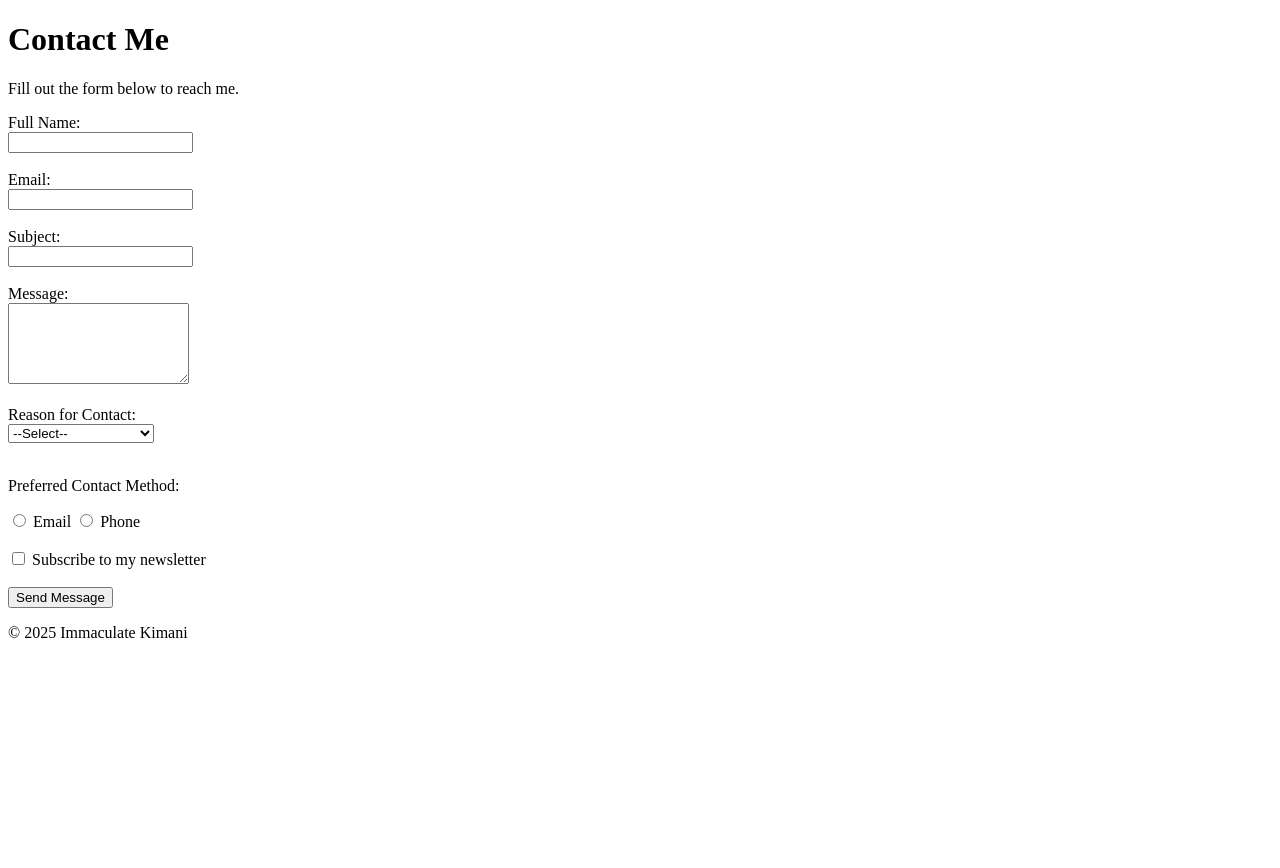
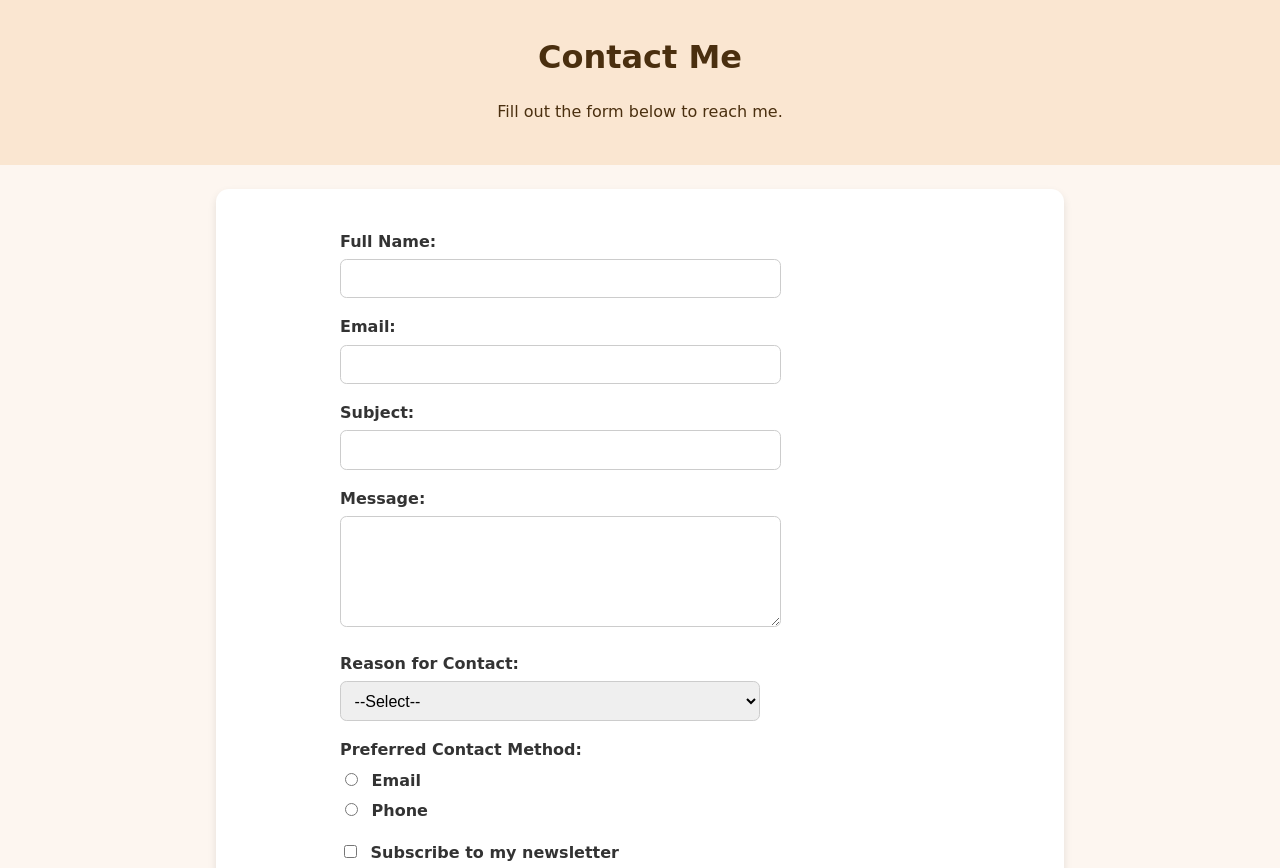
Before and after one commit to KimaniImmaculate/web-dev-journey, a plain HTML site: page Assignment 2/contact.html in a window 1280 px wide. Shown: the top 868 px of the page. Before the commit the page ends 800 px from the top, so only its background shows below. Drawn offline with Linux system fonts and the light colour scheme.

Commit message:
Added CSS

```diff
--- /dev/null
+++ b/Assignment 1/style.css
@@ -0,0 +1,63 @@
+/* Element selector*/
+body {
+    font-family: 'Comfortaa', cursive;
+    background-color: #fef9f4;
+    line-height: 1.6;
+    margin: 2rem;
+    padding: 1rem;
+    color: #333;
+}
+
+/* Element selector: Headings */
+h1 {
+    color: #4a2f0f;
+    text-align: center;
+    font-size: 3rem;
+    margin-bottom: 1rem;
+}
+
+h2 {
+    color: #6b4e2a;
+    font-size: 2rem;
+    margin-top: 2rem;
+    text-align: left;
+}
+
+/* Element selector: Paragraphs */
+p {
+    color: #5a4d41;
+    font-size: 1.1rem;
+    margin-bottom: 1.5rem;
+    line-height: 1.8;
+}
+
+/* Class selector: Movie list items */
+ul li {
+    list-style-type: square;
+    margin-bottom: 0.8rem;
+    padding-left: 0.5rem;
+    transition: transform 0.3s;
+}
+
+/* Hover effect */
+ul li:hover {
+    color: #d2691e;
+    transform: scale(1.1);
+}
+
+/* ID selector: LinkedIn link */
+a#linkedin {
+    display: inline-block;
+    margin-top: 2rem;
+    padding: 0.5rem 1rem;
+    background-color: #0a66c2;
+    color: #fff;
+    text-decoration: none;
+    border-radius: 0.5rem;
+    transition: background-color 0.3s, transform 0.3s;
+}
+
+a#linkedin:hover {
+    background-color: #004182;
+    transform: scale(1.05);
+}
--- a/Assignment 2/contact.html
+++ b/Assignment 2/contact.html
@@ -4,57 +4,82 @@
   <meta charset="UTF-8">
   <meta name="viewport" content="width=device-width, initial-scale=1.0">
   <title>Contact Me</title>
+  <link rel="stylesheet" href="style.css">
 </head>
 <body>
-  <header>
+  <header class="site-header">
     <h1>Contact Me</h1>
     <p>Fill out the form below to reach me.</p>
   </header>
 
   <main>
-    <form action="#" method="post">
+    <section class="contact-section">
+      <form action="#" method="post" class="contact-form">
         <!-- Name -->
-      <label for="name">Full Name:</label><br>
-      <input type="text" id="name" name="name" required><br><br>
+        <div class="form-group">
+          <label for="name">Full Name:</label>
+          <input type="text" id="name" name="name" required>
+        </div>
 
         <!-- Email -->
-      <label for="email">Email:</label><br>
-      <input type="email" id="email" name="email" required><br><br>
+        <div class="form-group">
+          <label for="email">Email:</label>
+          <input type="email" id="email" name="email" required>
+        </div>
 
         <!-- Subject -->
-      <label for="subject">Subject:</label><br>
-      <input type="text" id="subject" name="subject" required><br><br>
+        <div class="form-group">
+          <label for="subject">Subject:</label>
+          <input type="text" id="subject" name="subject" required>
+        </div>
 
         <!-- Message -->
-      <label for="message">Message:</label><br>
-      <textarea id="message" name="message" rows="5" required></textarea><br><br>
+        <div class="form-group">
+          <label for="message">Message:</label>
+          <textarea id="message" name="message" rows="5" required></textarea>
+        </div>
 
         <!-- Dropdown -->
-      <label for="reason">Reason for Contact:</label><br>
+        <div class="form-group">
+          <label for="reason">Reason for Contact:</label>
           <select id="reason" name="reason" required>
             <option value="">--Select--</option>
             <option value="project">Project Collaboration</option>
             <option value="help">Help/Support</option>
             <option value="other">Other</option>
-      </select><br><br>
+          </select>
+        </div>
 
         <!-- Radio Buttons -->
+        <div class="form-group">
           <p>Preferred Contact Method:</p>
-      <input type="radio" id="email_contact" name="contact_method" value="email" required>
-      <label for="email_contact">Email</label>
-      <input type="radio" id="phone_contact" name="contact_method" value="phone">
-      <label for="phone_contact">Phone</label><br><br>
+          <div class="radio-group">
+            <label>
+              <input type="radio" name="contact_method" value="email" required>
+              Email
+            </label>
+            <label>
+              <input type="radio" name="contact_method" value="phone">
+              Phone
+            </label>
+          </div>
+        </div>
 
         <!-- Checkbox -->
+        <div class="form-group">
+          <label>
             <input type="checkbox" id="newsletter" name="newsletter">
-      <label for="newsletter">Subscribe to my newsletter</label><br><br>
+            Subscribe to my newsletter
+          </label>
+        </div>
 
         <!-- Submit -->
-      <button type="submit">Send Message</button>
+        <button type="submit" class="submit-btn">Send Message</button>
       </form>
+    </section>
   </main>
 
-  <footer>
+  <footer class="site-footer">
     <p>&copy; 2025 Immaculate Kimani</p>
   </footer>
 </body>
--- /dev/null
+++ b/Assignment 2/style.css
@@ -0,0 +1,204 @@
+/* GENERAL BODY STYLING */
+body {
+    font-family: 'Comfortaa', cursive;
+    background-color: #fdf6f0;
+    color: rgb(51, 51, 51);
+    margin: 0;
+    padding: 0;
+    line-height: 1.6;
+}
+
+/* HEADER & FOOTER */
+.site-header {
+    background-color: hsl(30, 80%, 90%);
+    color: #4a2f0f;
+    text-align: center;
+    padding: 1.5rem 1rem;
+}
+.site-footer {
+    background-color: hsl(30, 80%, 90%);
+    color: #4a2f0f;
+    text-align: center;
+    padding: 0.5rem;
+    margin-top: 3rem;
+}
+
+.site-header h1, .site-footer p {
+    margin: 0.5rem 0;
+}
+
+/* SECTIONS AS CARDS */
+section {
+    background-color: #fff;
+    margin: 1.5rem auto;
+    padding: 1.5rem;
+    border-radius: 0.8rem;
+    box-shadow: 0 4px 8px rgba(0, 0, 0, 0.1);
+    max-width: 800px;
+}
+
+/* BIO SECTION */
+.bio-container {
+    display: flex;
+    align-items: flex-start;
+    gap: 1rem;
+}
+
+.bio-container img.profile-img {
+    border-radius: 50%;
+    border: 3px solid #d2a679;
+    width: 200px;
+    height: auto;
+}
+
+.bio-container p {
+    flex: 3;
+    margin: 0;
+    margin-top: 50px;
+}
+
+/* SKILLS LIST */
+.skills-list {
+    list-style-type: square;
+    padding-left: 1.2rem;
+}
+
+.skills-list li {
+    margin-bottom: 0.7rem;
+    color: #5a4d41;
+}
+
+/* TABLE STYLING */
+.progress-table {
+    width: 100%;
+    border-collapse: collapse;
+    margin-top: 1rem;
+}
+
+.progress-table th, .progress-table td {
+    border: 1px solid #a67c52;
+    padding: 0.8rem;
+    text-align: left;
+}
+
+.progress-table th {
+    background-color: #d2a679;
+    color: #fff;
+}
+
+.progress-table tbody tr:nth-child(even) {
+    background-color: rgba(214, 179, 140, 0.2);
+}
+
+/* CONTACT FORM */
+.contact-form {
+    width: 600px;
+    margin: 0 auto;
+    padding: 1rem;
+    border-radius: 0.5rem;
+}
+
+.form-group {
+    margin-bottom: 1rem;
+}
+
+.form-group label, .form-group p {
+    font-weight: bold;
+    margin-bottom: 0.3rem;
+    display: block;
+}
+
+.form-group input,
+.form-group textarea,
+.form-group select {
+    width: 70%;
+    padding: 0.6rem;
+    border: 1px solid #ccc;
+    border-radius: 0.4rem;
+    font-size: 1rem;
+    transition: border-color 0.3s, box-shadow 0.3s;
+}
+
+.form-group input:focus,
+.form-group textarea:focus,
+.form-group select:focus {
+    outline: none;
+    border-color: #d2a679;
+    box-shadow: 0 0 5px rgba(210, 166, 121, 0.5);
+}
+
+/* RADIO BUTTONS & CHECKBOXES */
+.form-group input[type="radio"],
+.form-group input[type="checkbox"] {
+    width: auto;
+    margin-right: 0.5rem;
+}
+
+/* SUBMIT BUTTON */
+.submit-btn {
+    background-color: #d2a679; /* Hex */
+    color: #fff;
+    border: none;
+    padding: 0.7rem 1.5rem;
+    border-radius: 0.5rem;
+    font-size: 1rem;
+    cursor: pointer;
+    transition: background-color 0.3s, transform 0.2s;
+}
+
+.submit-btn:hover {
+    background-color: rgb(150, 100, 50); /* RGB hover */
+    transform: scale(1.05);
+}
+
+/* MEDIA SECTION (Audio) */
+.media-section audio {
+    width: 100%;
+    margin-top: 0.5rem;
+}
+
+/* CONTACT BUTTON */
+.contact-btn {
+    display: inline-block;
+    background-color: #d2a679; /* Hex color */
+    color: #fff;
+    padding: 0.7rem 1.5rem;
+    border-radius: 0.5rem;
+    text-decoration: none;
+    font-weight: bold;
+    transition: background-color 0.3s, transform 0.2s;
+}
+
+.contact-btn:hover {
+    background-color: rgb(150, 100, 50); /* RGB hover */
+    transform: scale(1.05);
+}
+
+
+/* FOOTER LINKS  */
+.site-footer a {
+    color: #4a2f0f;
+    text-decoration: none;
+}
+
+.site-footer a:hover {
+    text-decoration: underline;
+}
+
+/* RESPONSIVE DESIGN */
+@media (max-width: 768px) {
+    .bio-container {
+        flex-direction: column;
+        align-items: center;
+        text-align: center;
+    }
+
+    .bio-container img {
+        width: 150px;
+        margin-bottom: 1rem;
+    }
+
+    .progress-table, .contact-form {
+        width: 95%;
+    }
+}
```
Also changed, not shown: Assignment 1/index.html (+2 -1 lines), Assignment 2/index.html (+19 -13 lines). Lines whose indentation alone changed are shown as unchanged.
